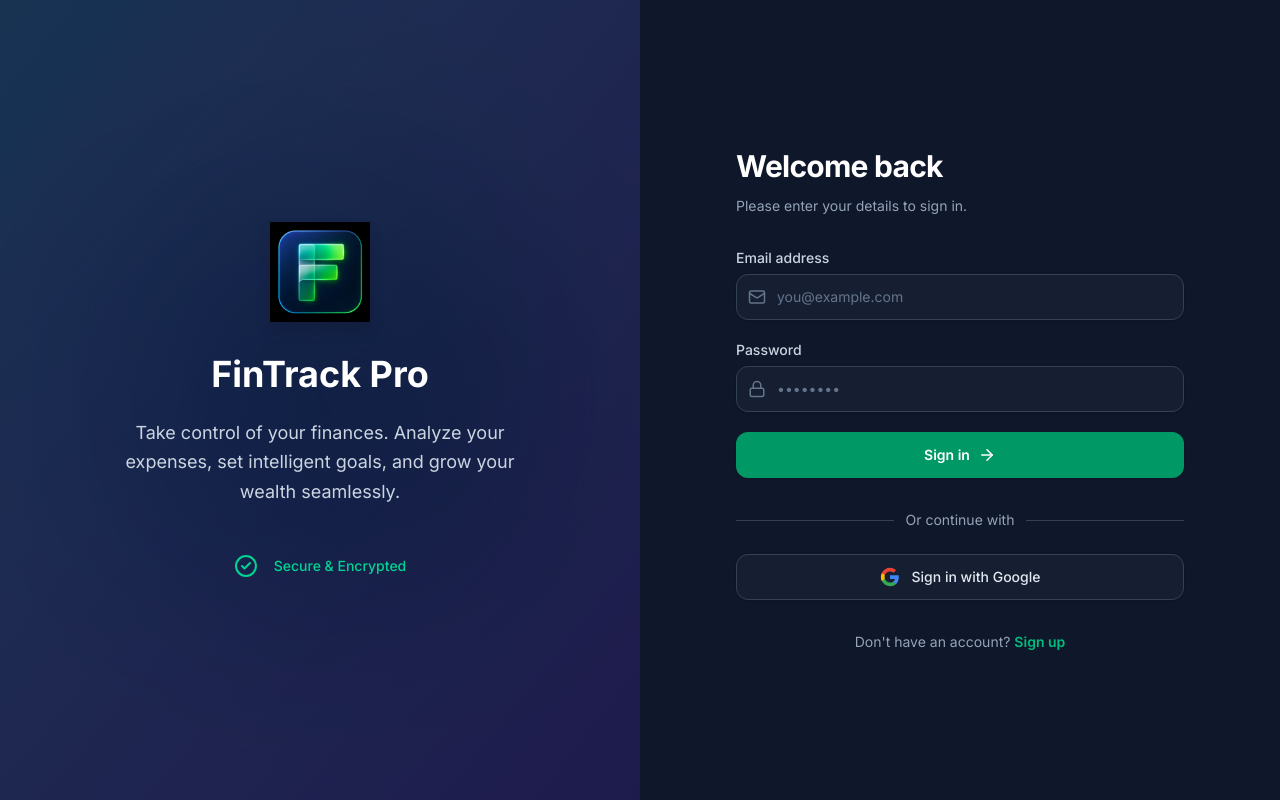
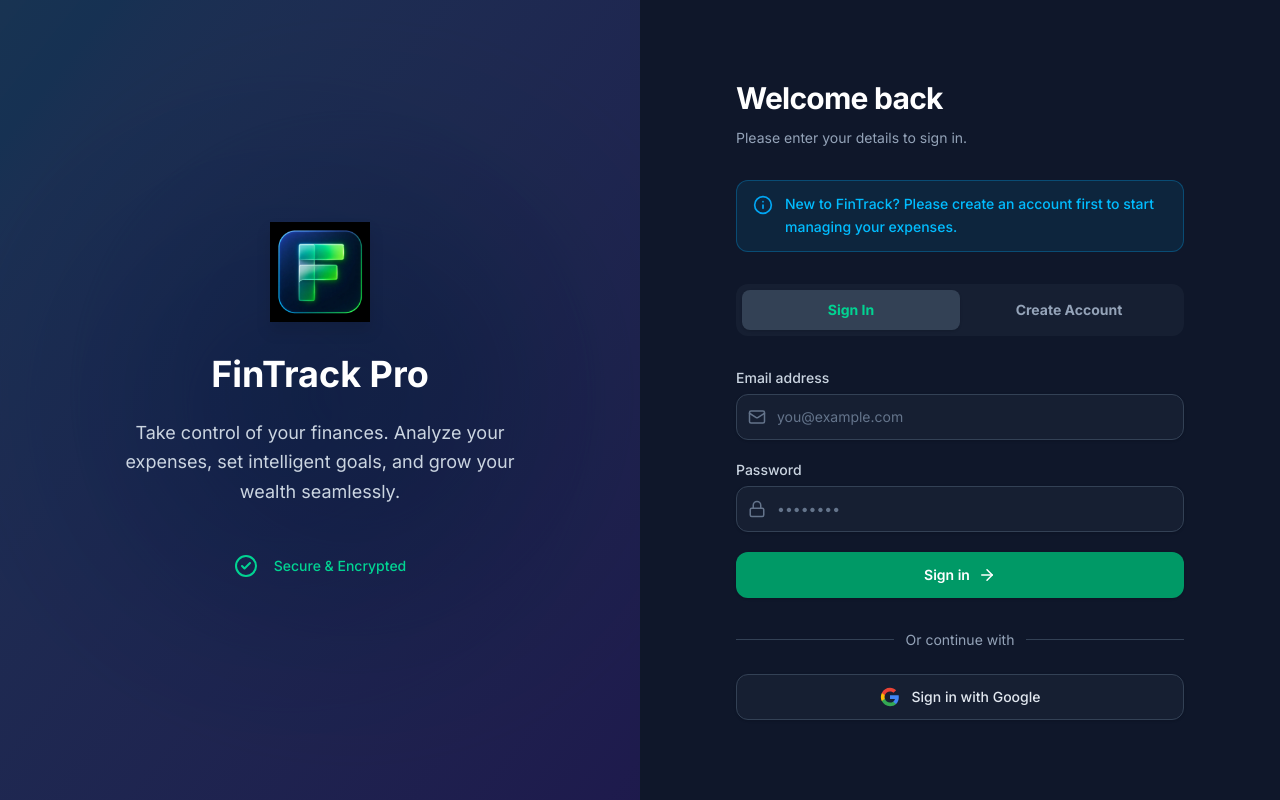
Before and after one commit to mahakal404/FinTrack-by-Expense-Manager-Pro, a React (Vite) app: page /login in a window 1280 px wide. Built offline with nearby package versions, Linux system fonts and the light colour scheme; no server answers.

Commit message:
feat: add explicit instructions for new users and implement tabbed auth UI

```diff
--- a/src/pages/Login.jsx
+++ b/src/pages/Login.jsx
@@ -1,10 +1,10 @@
 import { useState } from 'react';
 import { useNavigate, useLocation } from 'react-router-dom';
 import { useAuth } from '../context/AuthContext';
-import { Mail, Lock, User, CheckCircle2, AlertCircle, ArrowRight } from 'lucide-react';
+import { Mail, Lock, User, CheckCircle2, AlertCircle, ArrowRight, Info } from 'lucide-react';
 
 export default function Login() {
-  const [isSignUp, setIsSignUp] = useState(false);
+  const [isLogin, setIsLogin] = useState(true);
   const [email, setEmail] = useState('');
   const [password, setPassword] = useState('');
   const [name, setName] = useState('');
@@ -25,7 +25,7 @@
 
     try {
       let user;
-      if (isSignUp) {
+      if (!isLogin) {
         const res = await signup(email, password, name);
         user = res.user;
       } else {
@@ -91,10 +91,17 @@
         <div className="w-full max-w-md space-y-8">
           <div className="text-center lg:text-left">
             <h2 className="text-3xl font-bold text-white tracking-tight">
-              {isSignUp ? 'Create an account' : 'Welcome back'}
+              {!isLogin ? 'Create an account' : 'Welcome back'}
             </h2>
             <p className="mt-3 text-slate-400 text-sm">
-              {isSignUp ? 'Start managing your expenses today.' : 'Please enter your details to sign in.'}
+              {!isLogin ? 'Start managing your expenses today.' : 'Please enter your details to sign in.'}
+            </p>
+          </div>
+
+          <div className="bg-sky-500/10 border border-sky-500/30 text-sky-400 px-4 py-3 rounded-xl flex items-start gap-3">
+            <Info size={20} className="shrink-0 mt-0.5 text-sky-500" />
+            <p className="text-sm leading-relaxed font-medium">
+              New to FinTrack? Please create an account first to start managing your expenses.
             </p>
           </div>
 
@@ -105,8 +112,25 @@
             </div>
           )}
 
+          <div className="flex bg-slate-800/50 p-1.5 rounded-xl mt-6">
+             <button
+                type="button"
+                onClick={() => setIsLogin(true)}
+                className={`flex-1 py-2.5 text-sm font-bold rounded-lg transition-all ${isLogin ? 'bg-slate-700 text-emerald-400 shadow-sm' : 'text-slate-400 hover:text-slate-300'}`}
+             >
+                Sign In
+             </button>
+             <button
+                type="button"
+                onClick={() => setIsLogin(false)}
+                className={`flex-1 py-2.5 text-sm font-bold rounded-lg transition-all ${!isLogin ? 'bg-slate-700 text-emerald-400 shadow-sm' : 'text-slate-400 hover:text-slate-300'}`}
+             >
+                Create Account
+             </button>
+          </div>
+
           <form onSubmit={handleSubmit} className="space-y-5">
-            {isSignUp && (
+            {!isLogin && (
               <div>
                 <label className="block text-sm font-medium text-slate-300 mb-1.5">Full Name</label>
                 <div className="relative">
@@ -164,7 +188,7 @@
               disabled={loading}
               className="w-full flex justify-center items-center gap-2 py-3 px-4 border border-transparent rounded-xl shadow-sm text-sm font-semibold text-white bg-emerald-600 hover:bg-emerald-500 focus:outline-none focus:ring-2 focus:ring-offset-2 focus:ring-offset-slate-900 focus:ring-emerald-500 disabled:opacity-50 disabled:cursor-not-allowed transition-all"
             >
-              {isSignUp ? 'Sign up' : 'Sign in'}
+              {!isLogin ? 'Sign up' : 'Sign in'}
               <ArrowRight size={18} />
             </button>
           </form>
@@ -208,15 +232,6 @@
             </div>
           </div>
 
-          <p className="mt-8 text-center text-sm text-slate-400">
-            {isSignUp ? 'Already have an account?' : "Don't have an account?"}{' '}
-            <button
-              onClick={() => setIsSignUp(!isSignUp)}
-              className="font-semibold text-emerald-500 hover:text-emerald-400 transition-colors focus:outline-none"
-            >
-              {isSignUp ? 'Sign in' : 'Sign up'}
-            </button>
-          </p>
         </div>
       </div>
     </div>
```
